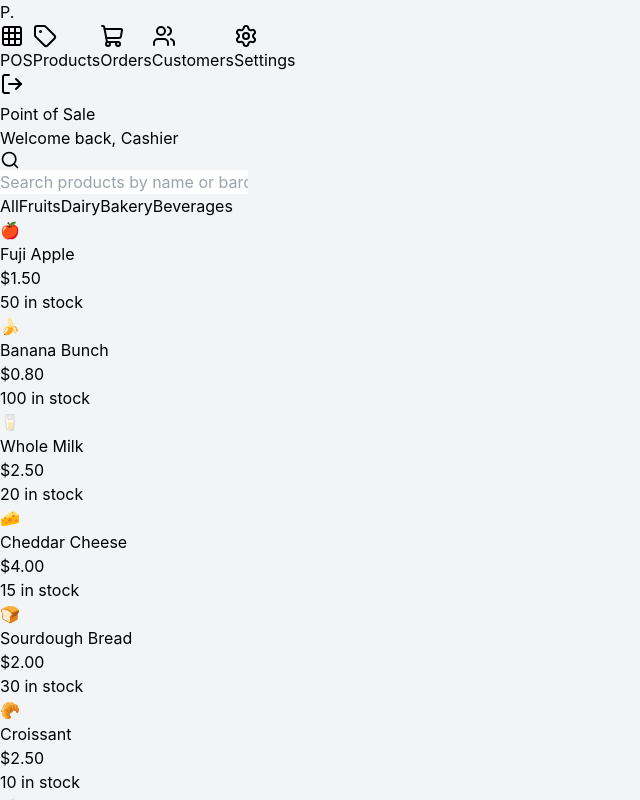
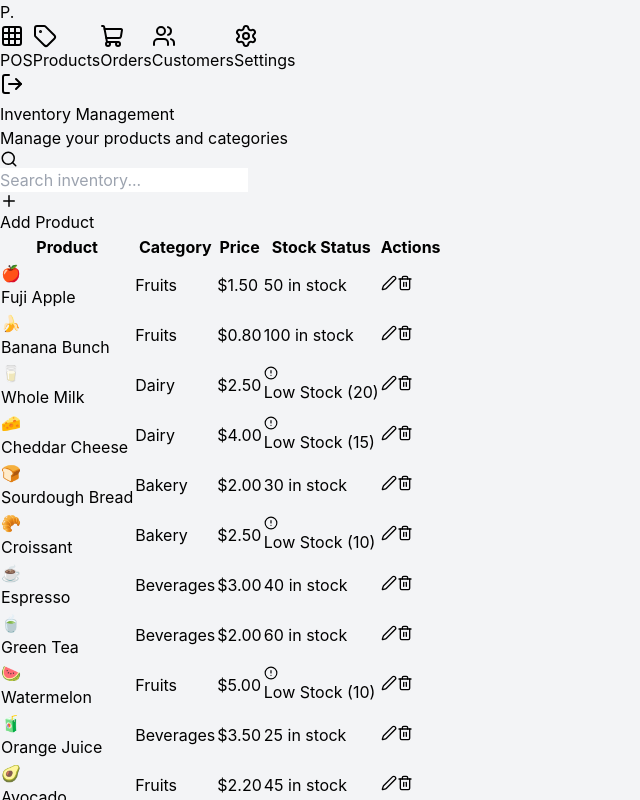
Before and after one commit to Maleesha-Sanjana/POS-Mgt-System, a React app in the folder frontend/: page / in a window 1280 px wide. Both pictures are taken after a click on the button "Products". Shown: the top 800 px of the page, without its empty margins (0-640 px from the left). Built offline with nearby package versions, Linux system fonts and the light colour scheme; the HTML template or start-up script is replaced by a standard one.

Commit message:
product Section Creation

```diff
--- a/frontend/src/App.jsx
+++ b/frontend/src/App.jsx
@@ -4,13 +4,15 @@ import {
   LogOut, Plus, Minus, Trash2, CreditCard, Banknote, Receipt
 } from 'lucide-react';
 import { mockProducts, mockCategories } from './data';
+import ProductsView from './components/ProductsView';
 
 function App() {
+  const [activeTab, setActiveTab] = useState('POS');
   const [activeCategory, setActiveCategory] = useState('All');
   const [searchQuery, setSearchQuery] = useState('');
   const [cart, setCart] = useState([]);
 
-  // Filter products based on category and search query
+  // Filter products based on category and search query for POS view
   const filteredProducts = useMemo(() => {
     return mockProducts.filter(product => {
       const matchesCategory = activeCategory === 'All' || product.category === activeCategory;
@@ -65,14 +67,24 @@ function App() {
     <div className="flex h-screen bg-slate-50 font-sans overflow-hidden">
 
       {/* Sidebar */}
-      <aside className="w-24 bg-white border-r border-slate-200 flex flex-col items-center py-6 gap-8 z-10 shadow-sm">
+      <aside className="w-24 bg-white border-r border-slate-200 flex flex-col items-center py-6 gap-8 z-10 shadow-sm shrink-0">
         <div className="w-12 h-12 bg-indigo-600 rounded-xl flex items-center justify-center text-white font-bold text-xl shadow-lg shadow-indigo-200">
           P.
         </div>
 
         <nav className="flex flex-col gap-4 flex-1">
-          <NavItem icon={<Grid />} active label="POS" />
-          <NavItem icon={<Tag />} label="Products" />
+          <NavItem
+            icon={<Grid />}
+            active={activeTab === 'POS'}
+            onClick={() => setActiveTab('POS')}
+            label="POS"
+          />
+          <NavItem
+            icon={<Tag />}
+            active={activeTab === 'Products'}
+            onClick={() => setActiveTab('Products')}
+            label="Products"
+          />
           <NavItem icon={<ShoppingCart />} label="Orders" />
           <NavItem icon={<Users />} label="Customers" />
           <NavItem icon={<Settings />} label="Settings" />
@@ -83,10 +95,15 @@ function App() {
         </button>
       </aside>
 
-      {/* Main Content Area */}
+      {/* Tab Switching Logic */}
+      {activeTab === 'Products' ? (
+        <ProductsView products={mockProducts} />
+      ) : (
+        <>
+          {/* Main Content Area (POS) */}
           <main className="flex-1 flex flex-col max-h-screen overflow-hidden">
             {/* Header */}
-        <header className="h-20 bg-white border-b border-slate-200 flex items-center justify-between px-8">
+            <header className="h-20 bg-white border-b border-slate-200 flex items-center justify-between px-8 shrink-0">
               <div>
                 <h1 className="text-2xl font-bold text-slate-800">Point of Sale</h1>
                 <p className="text-sm text-slate-500">Welcome back, Cashier</p>
@@ -149,7 +166,7 @@ function App() {
           </main>
 
           {/* Current Order (Cart) Sidebar */}
-      <aside className="w-96 bg-white border-l border-slate-200 flex flex-col shadow-lg z-10">
+          <aside className="w-96 bg-white border-l border-slate-200 flex flex-col shadow-lg z-10 shrink-0">
             <div className="p-6 border-b border-slate-100 flex items-center justify-between">
               <h2 className="text-xl font-bold text-slate-800">Current Order</h2>
               <button
@@ -252,16 +269,20 @@ function App() {
               </button>
             </div>
           </aside>
-
+        </>
+      )}
     </div>
   );
 }
 
-function NavItem({ icon, active, label }) {
+function NavItem({ icon, active, label, onClick }) {
   return (
-    <button className={`p-3 rounded-xl transition-all relative group ${
+    <button
+      onClick={onClick}
+      className={`p-3 rounded-xl transition-all relative group ${
         active ? 'bg-indigo-50 text-indigo-600' : 'text-slate-400 hover:bg-slate-50 hover:text-indigo-500'
-    }`}>
+      }`}
+    >
       {icon}
       {/* Tooltip */}
       <div className="absolute left-full ml-4 top-1/2 -translate-y-1/2 bg-slate-800 text-white text-xs font-medium py-1.5 px-3 rounded-lg opacity-0 invisible group-hover:opacity-100 group-hover:visible transition-all whitespace-nowrap z-50">
--- /dev/null
+++ b/frontend/src/components/ProductsView.jsx
@@ -0,0 +1,115 @@
+import React, { useState } from 'react';
+import { Plus, Search, Edit2, Trash2, AlertCircle } from 'lucide-react';
+
+export default function ProductsView({ products }) {
+  const [searchQuery, setSearchQuery] = useState('');
+
+  const filteredProducts = products.filter(product =>
+    product.name.toLowerCase().includes(searchQuery.toLowerCase()) ||
+    product.category.toLowerCase().includes(searchQuery.toLowerCase())
+  );
+
+  return (
+    <div className="flex-1 flex flex-col h-full bg-slate-50 overflow-hidden">
+      {/* Header */}
+      <header className="h-20 bg-white border-b border-slate-200 flex items-center justify-between px-8 shrink-0">
+        <div>
+          <h1 className="text-2xl font-bold text-slate-800">Inventory Management</h1>
+          <p className="text-sm text-slate-500">Manage your products and categories</p>
+        </div>
+
+        <div className="flex items-center gap-4">
+          <div className="relative w-72">
+            <Search className="absolute left-3 top-1/2 -translate-y-1/2 text-slate-400" size={18} />
+            <input
+              type="text"
+              placeholder="Search inventory..."
+              value={searchQuery}
+              onChange={(e) => setSearchQuery(e.target.value)}
+              className="w-full bg-slate-100 border-none rounded-lg py-2 pl-10 pr-4 focus:ring-2 focus:ring-indigo-500 outline-none text-sm transition-all"
+            />
+          </div>
+          <button className="bg-indigo-600 hover:bg-indigo-700 text-white px-4 py-2 rounded-lg font-semibold text-sm flex items-center gap-2 transition-colors shadow-sm">
+            <Plus size={18} />
+            Add Product
+          </button>
+        </div>
+      </header>
+
+      {/* Main Content */}
+      <div className="flex-1 p-8 overflow-y-auto">
+        <div className="bg-white border border-slate-200 rounded-2xl shadow-sm overflow-hidden">
+          <table className="w-full text-left border-collapse">
+            <thead>
+              <tr className="bg-slate-50 border-b border-slate-200 text-sm font-semibold text-slate-500">
+                <th className="py-4 px-6">Product</th>
+                <th className="py-4 px-6">Category</th>
+                <th className="py-4 px-6">Price</th>
+                <th className="py-4 px-6">Stock Status</th>
+                <th className="py-4 px-6 text-right">Actions</th>
+              </tr>
+            </thead>
+            <tbody className="divide-y divide-slate-100">
+              {filteredProducts.map((product) => (
+                <tr key={product.id} className="hover:bg-slate-50 transition-colors group">
+                  <td className="py-4 px-6">
+                    <div className="flex items-center gap-4">
+                      <div className={`w-10 h-10 rounded-lg flex items-center justify-center text-xl shrink-0 ${product.color}`}>
+                        {product.icon}
+                      </div>
+                      <span className="font-semibold text-slate-800">{product.name}</span>
+                    </div>
+                  </td>
+                  <td className="py-4 px-6">
+                    <span className="px-3 py-1 bg-slate-100 text-slate-600 rounded-full text-xs font-medium border border-slate-200">
+                      {product.category}
+                    </span>
+                  </td>
+                  <td className="py-4 px-6 font-medium text-slate-700">
+                    ${product.price.toFixed(2)}
+                  </td>
+                  <td className="py-4 px-6">
+                    {product.stock > 20 ? (
+                      <span className="text-green-600 text-sm font-medium flex items-center gap-1.5">
+                        <div className="w-2 h-2 rounded-full bg-green-500"></div>
+                        {product.stock} in stock
+                      </span>
+                    ) : product.stock > 0 ? (
+                      <span className="text-orange-500 text-sm font-medium flex items-center gap-1.5">
+                        <AlertCircle size={14} />
+                        Low Stock ({product.stock})
+                      </span>
+                    ) : (
+                      <span className="text-red-500 text-sm font-medium flex items-center gap-1.5">
+                        <div className="w-2 h-2 rounded-full bg-red-500"></div>
+                        Out of stock
+                      </span>
+                    )}
+                  </td>
+                  <td className="py-4 px-6 text-right">
+                    <div className="flex items-center justify-end gap-2 opacity-0 group-hover:opacity-100 transition-opacity">
+                      <button className="p-2 text-slate-400 hover:text-indigo-600 hover:bg-indigo-50 rounded-lg transition-colors">
+                        <Edit2 size={16} />
+                      </button>
+                      <button className="p-2 text-slate-400 hover:text-red-600 hover:bg-red-50 rounded-lg transition-colors">
+                        <Trash2 size={16} />
+                      </button>
+                    </div>
+                  </td>
+                </tr>
+              ))}
+
+              {filteredProducts.length === 0 && (
+                <tr>
+                  <td colSpan="5" className="py-12 text-center text-slate-500">
+                    No products found matching your search.
+                  </td>
+                </tr>
+              )}
+            </tbody>
+          </table>
+        </div>
+      </div>
+    </div>
+  );
+}
```
Lines whose indentation alone changed are shown as unchanged.
